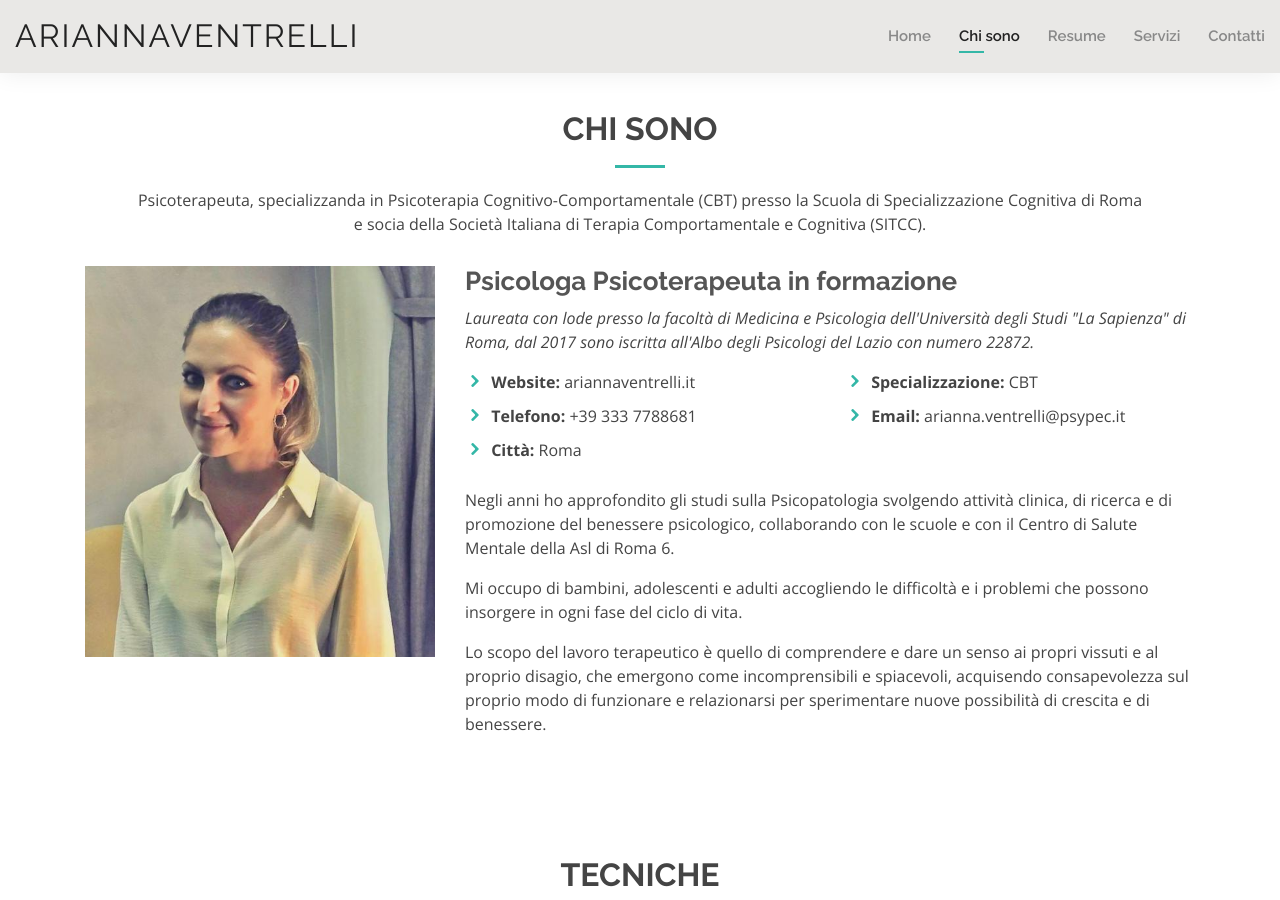
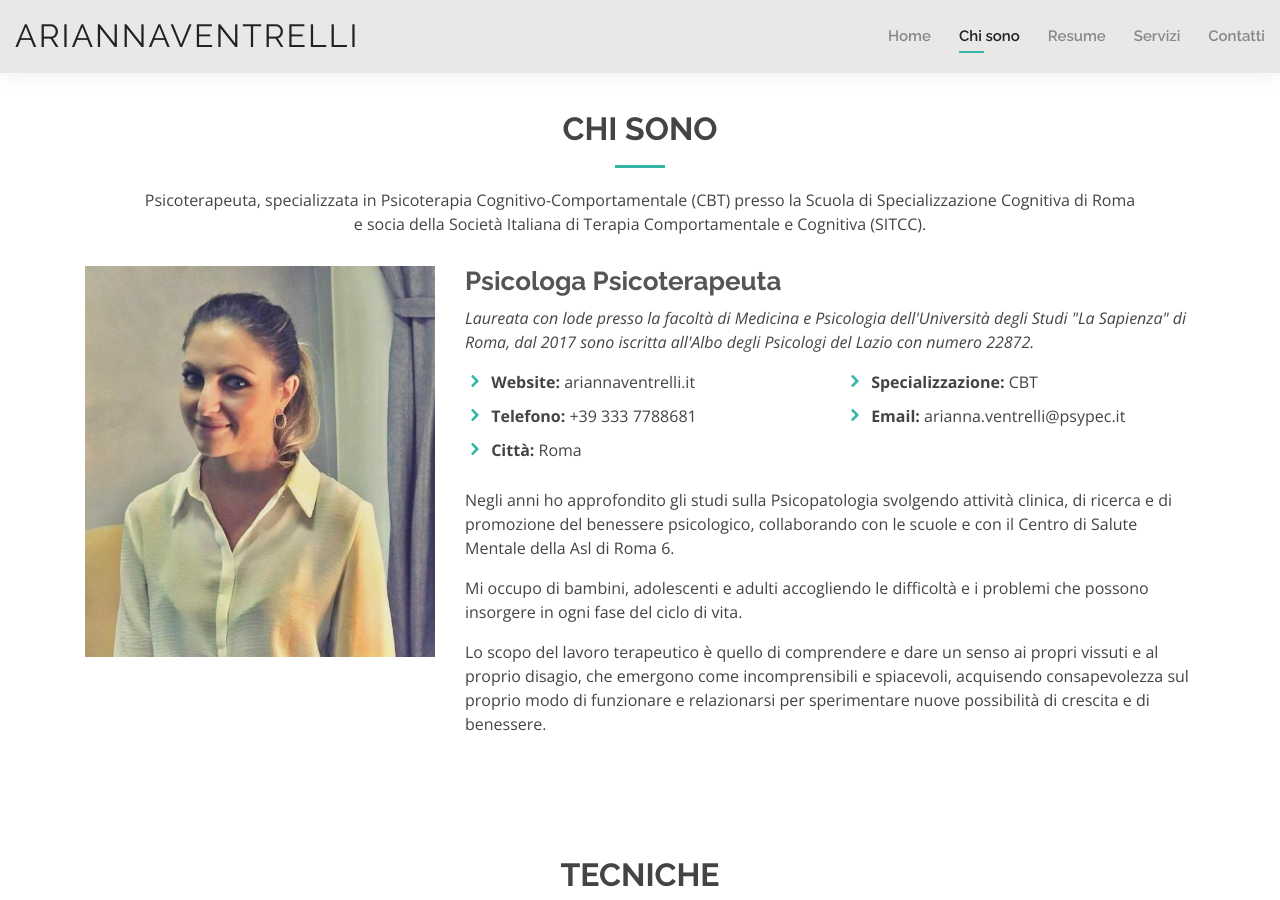
Before and after one commit to venari-psycho/venari-psycho.github.io, a Jekyll site: the page built from about.html, in a window 1280 px wide and 900 px high. Built offline with Jekyll 4.4.1, drawn with Linux system fonts in a browser that asks for light colours; some of the changed text lies outside the part shown.

Commit message:
Update profile description in footer and about page

```diff
--- a/_includes/footer.html
+++ b/_includes/footer.html
@@ -12,7 +12,7 @@
         Laureata con lode presso la facoltà di Medicina e Psicologia dell'Università degli Studi
         "La Sapienza" di Roma, dal 2017 è iscritta all'Albo degli Psicologi del Lazio con numero {{ site.data.contact.numero_albo_psicologi }}.</p>
       <p>
-        Psicoterapeuta, specializzanda in Psicoterapia Cognitivo-Comportamentale (CBT) presso l'APC/SPC di Roma.
+        Psicoterapeuta, specializzata in Psicoterapia Cognitivo-Comportamentale (CBT) presso l'APC/SPC di Roma.
       </p>
     </div>
     <!-- End Grid column -->
--- a/about.html
+++ b/about.html
@@ -13,7 +13,7 @@ layout: default
       <div class="section-title">
         <h2>Chi sono</h2>
         <p>
-          Psicoterapeuta, specializzanda in Psicoterapia Cognitivo-Comportamentale (CBT) presso la Scuola di Specializzazione Cognitiva di Roma
+          Psicoterapeuta, specializzata in Psicoterapia Cognitivo-Comportamentale (CBT) presso la Scuola di Specializzazione Cognitiva di Roma
           <br/>
           e socia della Societ&agrave; Italiana di Terapia Comportamentale e Cognitiva (SITCC).
         </p>
@@ -24,7 +24,7 @@ layout: default
           <img src="assets/img/about-me-4.jpg" class="img-fluid float-right" alt="">
         </div>
         <div class="col-lg-8 pt-4 pt-lg-0 content">
-          <h3>Psicologa Psicoterapeuta in formazione</h3>
+          <h3>Psicologa Psicoterapeuta</h3>
           <p class="font-italic">
             Laureata con lode presso la facolt&agrave; di Medicina e Psicologia dell'Universit&agrave; degli Studi
             "La Sapienza" di Roma, dal 2017 sono iscritta all'Albo degli Psicologi del Lazio con numero {{ site.data.contact.numero_albo_psicologi }}.</p>
```
Also changed, not shown: Gemfile.lock.
